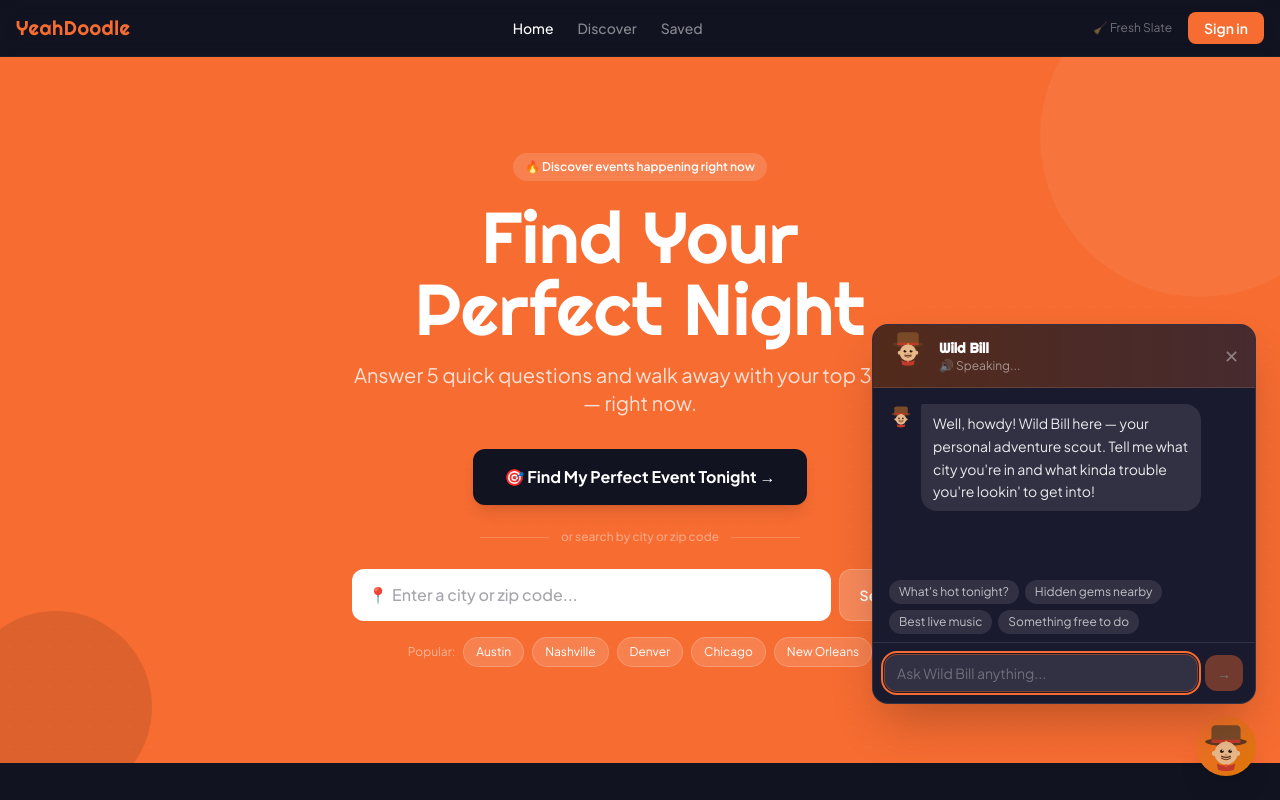
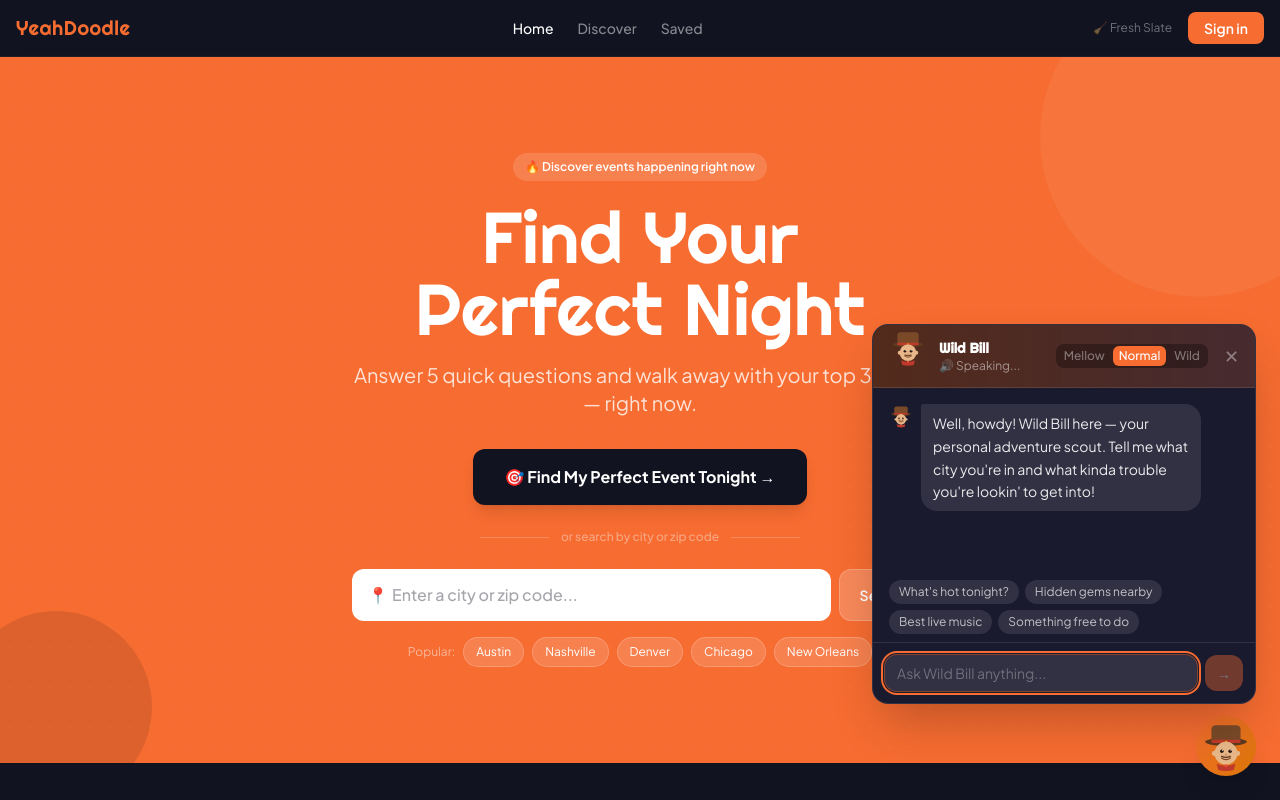
Before and after one commit to BigSaltBlake/yeahdoodle, a Next.js app: page / in a window 1280 px wide. Both pictures are taken after a click on the button "Chat with Wild Bill". Shown: the top 800 px of the page. Built offline with nearby package versions, Linux system fonts and the light colour scheme; no server answers.

Commit message:
feat: add Mellow/Normal/Wild intensity dial to Wild Bill chat

```diff
--- a/src/components/WildBill.tsx
+++ b/src/components/WildBill.tsx
@@ -12,22 +12,44 @@ interface WildBillProps {
   eventContext?: string
 }
 
-const VOICE_CONFIG = {
-  pitch: 0.55,
-  rate: 0.82,
-  volume: 0.92,
-  preferVoices: ['Google UK English Male', 'Daniel', 'Thomas', 'Alex', 'Fred'],
-}
+// ---------------------------------------------------------------------------
+// Intensity levels — controls voice AND AI persona energy
+// ---------------------------------------------------------------------------
+type Intensity = 0 | 1 | 2
 
-function speakText(text: string, onEnd?: () => void) {
+const INTENSITY_LEVELS = [
+  {
+    label: 'Mellow',
+    emoji: '🤠',
+    voice: { pitch: 0.45, rate: 0.72, volume: 0.85 },
+    promptNote: 'Keep your energy calm and measured today. Still colorful, but dialed back — like a cowboy at rest by the campfire. Less exclamation marks, shorter sentences, easy pace.',
+  },
+  {
+    label: 'Normal',
+    emoji: '🤠',
+    voice: { pitch: 0.55, rate: 0.82, volume: 0.92 },
+    promptNote: '',  // default persona — no extra note
+  },
+  {
+    label: 'Wild',
+    emoji: '🔥',
+    voice: { pitch: 0.70, rate: 0.95, volume: 1.0 },
+    promptNote: "You're fired up today, partner! Full cowboy energy — more exclamation marks, more catchphrases, more color. You've had three cups of trail coffee and you are READY. Don't hold back.",
+  },
+]
+
+const PREFER_VOICES = ['Google UK English Male', 'Daniel', 'Thomas', 'Alex', 'Fred']
+
+function speakText(text: string, intensity: Intensity, onEnd?: () => void) {
   if (typeof window === 'undefined' || !window.speechSynthesis) return
   window.speechSynthesis.cancel()
+  const cfg = INTENSITY_LEVELS[intensity].voice
   const utter = new SpeechSynthesisUtterance(text)
-  utter.pitch = VOICE_CONFIG.pitch
-  utter.rate = VOICE_CONFIG.rate
-  utter.volume = VOICE_CONFIG.volume
+  utter.pitch  = cfg.pitch
+  utter.rate   = cfg.rate
+  utter.volume = cfg.volume
   const voices = window.speechSynthesis.getVoices()
-  for (const name of VOICE_CONFIG.preferVoices) {
+  for (const name of PREFER_VOICES) {
     const v = voices.find(v => v.name.includes(name))
     if (v) { utter.voice = v; break }
   }
@@ -35,24 +57,42 @@ function speakText(text: string, onEnd?: () => void) {
   window.speechSynthesis.speak(utter)
 }
 
+// ---------------------------------------------------------------------------
+// Wild Bill SVG avatar
+// ---------------------------------------------------------------------------
 function CowboyAvatar({ size = 44, animate = false }: { size?: number; animate?: boolean }) {
   return (
-    <div className={`relative shrink-0 ${animate ? 'animate-bounce' : ''}`} style={{ width: size, height: size }}>
+    <div
+      className={`relative shrink-0 ${animate ? 'animate-bounce' : ''}`}
+      style={{ width: size, height: size }}
+    >
       <svg viewBox="0 0 100 100" xmlns="http://www.w3.org/2000/svg" width={size} height={size}>
+        {/* Hat brim */}
         <ellipse cx="50" cy="42" rx="40" ry="8" fill="#5c3a1e" />
+        {/* Hat crown */}
         <rect x="22" y="10" width="56" height="34" rx="8" fill="#7a4a28" />
+        {/* Hat band */}
         <rect x="22" y="38" width="56" height="6" rx="2" fill="#c0392b" />
+        {/* Hat star badge */}
         <text x="50" y="44" textAnchor="middle" fontSize="8" fill="#f1c40f">★</text>
+        {/* Face */}
         <circle cx="50" cy="64" r="22" fill="#e8b88a" />
+        {/* Eyes */}
         <circle cx="42" cy="60" r="3.5" fill="#2c1810" />
         <circle cx="58" cy="60" r="3.5" fill="#2c1810" />
+        {/* Eye shine */}
         <circle cx="43.5" cy="58.5" r="1" fill="white" />
         <circle cx="59.5" cy="58.5" r="1" fill="white" />
+        {/* Nose */}
         <ellipse cx="50" cy="67" rx="3" ry="2" fill="#d4956b" />
+        {/* Smile */}
         <path d="M41 73 Q50 80 59 73" stroke="#7a3b1e" strokeWidth="2" fill="none" strokeLinecap="round" />
+        {/* Mustache */}
         <path d="M42 70 Q50 74 58 70" stroke="#5c3a1e" strokeWidth="3" fill="none" strokeLinecap="round" />
+        {/* Ears */}
         <circle cx="28" cy="64" r="5" fill="#e8b88a" />
         <circle cx="72" cy="64" r="5" fill="#e8b88a" />
+        {/* Bandana around neck */}
         <path d="M32 84 Q50 92 68 84 L65 96 Q50 100 35 96 Z" fill="#c0392b" />
         <circle cx="50" cy="88" r="3" fill="#e74c3c" />
       </svg>
@@ -60,33 +100,56 @@ function CowboyAvatar({ size = 44, animate = false }: { size?: number; animate?:
   )
 }
 
+// ---------------------------------------------------------------------------
+// Main component
+// ---------------------------------------------------------------------------
 export default function WildBill({ city, eventContext }: WildBillProps) {
-  const [open, setOpen] = useState(false)
-  const [messages, setMessages] = useState<Message[]>([])
-  const [input, setInput] = useState('')
+  const [open, setOpen]           = useState(false)
+  const [messages, setMessages]   = useState<Message[]>([])
+  const [input, setInput]         = useState('')
   const [streaming, setStreaming] = useState(false)
   const [showBadge, setShowBadge] = useState(false)
   const [billSpeaking, setBillSpeaking] = useState(false)
-  const [showTagline, setShowTagline] = useState(false)
+  const [showTagline, setShowTagline]   = useState(false)
+  const [intensity, setIntensity] = useState<Intensity>(1)
+
   const messagesEndRef = useRef<HTMLDivElement>(null)
-  const inputRef = useRef<HTMLInputElement>(null)
-  const abortRef = useRef<AbortController | null>(null)
+  const inputRef       = useRef<HTMLInputElement>(null)
+  const abortRef       = useRef<AbortController | null>(null)
 
+  // Restore saved intensity preference
+  useEffect(() => {
+    try {
+      const saved = localStorage.getItem('wb_intensity')
+      if (saved === '0' || saved === '1' || saved === '2') {
+        setIntensity(Number(saved) as Intensity)
+      }
+    } catch { /* ignore */ }
+  }, [])
+
+  const saveIntensity = (level: Intensity) => {
+    setIntensity(level)
+    try { localStorage.setItem('wb_intensity', String(level)) } catch { /* ignore */ }
+  }
+
+  // Play catchphrase on first visit this session
   useEffect(() => {
     const played = sessionStorage.getItem('wb_intro')
     if (played) return
     sessionStorage.setItem('wb_intro', '1')
+
     const doPlay = () => {
       setTimeout(() => {
         setShowTagline(true)
         setBillSpeaking(true)
-        speakText('Yeah Doodle!', () => {
+        speakText('Yeah Doodle!', intensity, () => {
           setBillSpeaking(false)
           setTimeout(() => setShowTagline(false), 1500)
           setTimeout(() => setShowBadge(true), 800)
         })
       }, 1800)
     }
+
     if (window.speechSynthesis.getVoices().length > 0) {
       doPlay()
     } else {
@@ -95,12 +158,13 @@ export default function WildBill({ city, eventContext }: WildBillProps) {
         doPlay()
       }
     }
-  }, [])
+  }, []) // eslint-disable-line react-hooks/exhaustive-deps
 
+  // Scroll to bottom when messages update
   useEffect(() => {
     messagesEndRef.current?.scrollIntoView({ behavior: 'smooth' })
   }, [messages])
-
+  // Focus input + greeting when panel opens
   useEffect(() => {
     if (open) {
       setTimeout(() => inputRef.current?.focus(), 100)
@@ -111,34 +175,39 @@ export default function WildBill({ city, eventContext }: WildBillProps) {
           : `Well, howdy! Wild Bill here — your personal adventure scout. Tell me what city you're in and what kinda trouble you're lookin' to get into!`
         setMessages([{ role: 'assistant', content: greeting }])
         setBillSpeaking(true)
-        speakText(greeting, () => setBillSpeaking(false))
+        speakText(greeting, intensity, () => setBillSpeaking(false))
       }
     } else {
       window.speechSynthesis?.cancel()
       setBillSpeaking(false)
     }
-  }, [open])
+  }, [open]) // eslint-disable-line react-hooks/exhaustive-deps
 
   const sendMessage = useCallback(async (text: string) => {
     if (!text.trim() || streaming) return
+
     const userMsg: Message = { role: 'user', content: text.trim() }
     const newMessages = [...messages, userMsg]
     setMessages(newMessages)
     setInput('')
     setStreaming(true)
     setMessages(prev => [...prev, { role: 'assistant', content: '' }])
+
     abortRef.current = new AbortController()
     let fullText = ''
+
     try {
       const res = await fetch('/api/wild-bill', {
         method: 'POST',
         headers: { 'Content-Type': 'application/json' },
-        body: JSON.stringify({ messages: newMessages, city, eventContext }),
+        body: JSON.stringify({ messages: newMessages, city, eventContext, intensity }),
         signal: abortRef.current.signal,
       })
-      const reader = res.body?.getReader()
+
+      const reader  = res.body?.getReader()
       const decoder = new TextDecoder()
       if (!reader) throw new Error('No stream')
+
       while (true) {
         const { done, value } = await reader.read()
         if (done) break
@@ -163,54 +232,109 @@ export default function WildBill({ city, eventContext }: WildBillProps) {
       if (fullText) {
         const speakable = fullText.length > 200 ? fullText.substring(0, 200) + '...' : fullText
         setBillSpeaking(true)
-        speakText(speakable, () => setBillSpeaking(false))
+        speakText(speakable, intensity, () => setBillSpeaking(false))
       }
     }
-  }, [messages, streaming, city, eventContext])
+  }, [messages, streaming, city, eventContext, intensity])
 
   const handleSubmit = (e: React.FormEvent) => {
     e.preventDefault()
     sendMessage(input)
   }
 
-  const QUICK_PROMPTS = ["What's hot tonight?", "Hidden gems nearby", "Best live music", "Something free to do"]
+  const QUICK_PROMPTS = [
+    "What's hot tonight?",
+    'Hidden gems nearby',
+    'Best live music',
+    'Something free to do',
+  ]
 
   return (
     <>
+      {/* "Yeah Doodle!" speech bubble */}
       {showTagline && (
-        <div className="fixed bottom-24 right-6 z-50">
+        <div className="fixed bottom-24 right-6 z-50 animate-fade-in">
           <div className="bg-yd-orange text-white font-display text-lg px-4 py-2 rounded-2xl rounded-br-none shadow-lg">
             Yeah Doodle! 🤠
           </div>
         </div>
       )}
-      <button onClick={() => setOpen(o => !o)} aria-label="Chat with Wild Bill" className="fixed bottom-6 right-6 z-50 group">
+
+      {/* Floating trigger button */}
+      <button
+        onClick={() => setOpen(o => !o)}
+        aria-label="Chat with Wild Bill"
+        className="fixed bottom-6 right-6 z-50 group"
+      >
         <div className="relative">
-          {billSpeaking && <span className="absolute inset-0 rounded-full bg-yd-orange/40 animate-ping" />}
+          {billSpeaking && (
+            <span className="absolute inset-0 rounded-full bg-yd-orange/40 animate-ping" />
+          )}
           <div className="relative bg-gradient-to-br from-yd-orange to-amber-600 rounded-full p-1 shadow-xl hover:scale-105 transition-transform">
             <CowboyAvatar size={52} />
           </div>
           {showBadge && !open && (
-            <span className="absolute -top-1 -right-1 w-5 h-5 bg-red-500 rounded-full flex items-center justify-center text-xs font-bold text-white animate-bounce">1</span>
+            <span className="absolute -top-1 -right-1 w-5 h-5 bg-red-500 rounded-full flex items-center justify-center text-xs font-bold text-white animate-bounce">
+              1
+            </span>
           )}
-          <div className="absolute bottom-full right-0 mb-2 whitespace-nowrap bg-black/80 text-white text-xs px-2 py-1 rounded opacity-0 group-hover:opacity-100 transition-opacity pointer-events-none">Chat with Wild Bill</div>
+          <div className="absolute bottom-full right-0 mb-2 whitespace-nowrap bg-black/80 text-white text-xs px-2 py-1 rounded opacity-0 group-hover:opacity-100 transition-opacity pointer-events-none">
+            Chat with Wild Bill
+          </div>
         </div>
       </button>
+
+      {/* Chat panel */}
       {open && (
         <div className="fixed bottom-24 right-6 z-50 w-80 sm:w-96 flex flex-col rounded-2xl overflow-hidden shadow-2xl border border-white/10 bg-[#1a1a2e]">
+          {/* Header */}
           <div className="flex items-center gap-3 px-4 py-3 bg-gradient-to-r from-amber-900/60 to-yd-orange/20 border-b border-white/10">
             <CowboyAvatar size={38} animate={billSpeaking} />
             <div className="flex-1 min-w-0">
               <div className="font-display text-white text-sm font-bold">Wild Bill</div>
-              <div className="text-white/50 text-xs truncate">{billSpeaking ? '🔊 Speaking...' : streaming ? 'Scouting...' : 'Your adventure guide'}</div>
+              <div className="text-white/50 text-xs truncate">
+                {billSpeaking ? '🔊 Speaking...' : streaming ? 'Scouting...' : 'Your adventure guide'}
+              </div>
             </div>
-            <button onClick={() => setOpen(false)} className="text-white/40 hover:text-white/80 transition-colors text-lg">✕</button>
+
+            {/* Intensity dial */}
+            <div className="flex items-center gap-0.5 bg-black/30 rounded-lg p-0.5" title="Wild Bill's energy level">
+              {INTENSITY_LEVELS.map((lvl, i) => (
+                <button
+                  key={lvl.label}
+                  onClick={() => saveIntensity(i as Intensity)}
+                  title={lvl.label}
+                  className={`text-xs px-1.5 py-0.5 rounded-md transition-all font-medium ${
+                    intensity === i
+                      ? 'bg-yd-orange text-white shadow-sm'
+                      : 'text-white/40 hover:text-white/70'
+                  }`}
+                >
+                  {lvl.label}
+                </button>
+              ))}
+            </div>
+
+            <button
+              onClick={() => setOpen(false)}
+              className="text-white/40 hover:text-white/80 transition-colors text-lg ml-1"
+            >
+              ✕
+            </button>
           </div>
+
+          {/* Messages */}
           <div className="flex-1 overflow-y-auto p-4 space-y-3 max-h-80 min-h-48">
             {messages.map((msg, i) => (
               <div key={i} className={`flex gap-2 ${msg.role === 'user' ? 'justify-end' : 'justify-start'}`}>
                 {msg.role === 'assistant' && <CowboyAvatar size={24} />}
-                <div className={`max-w-[80%] rounded-2xl px-3 py-2 text-sm leading-relaxed ${msg.role === 'user' ? 'bg-yd-orange text-white rounded-tr-sm' : 'bg-white/10 text-white/90 rounded-tl-sm'}`}>
+                <div
+                  className={`max-w-[80%] rounded-2xl px-3 py-2 text-sm leading-relaxed ${
+                    msg.role === 'user'
+                      ? 'bg-yd-orange text-white rounded-tr-sm'
+                      : 'bg-white/10 text-white/90 rounded-tl-sm'
+                  }`}
+                >
                   {msg.content || (
                     <span className="flex gap-1 py-1">
                       <span className="w-1.5 h-1.5 rounded-full bg-white/40 animate-bounce" style={{ animationDelay: '0ms' }} />
@@ -223,16 +347,39 @@ export default function WildBill({ city, eventContext }: WildBillProps) {
             ))}
             <div ref={messagesEndRef} />
           </div>
+
+          {/* Quick prompts (only show before first user message) */}
           {messages.filter(m => m.role === 'user').length === 0 && (
             <div className="px-4 pb-2 flex flex-wrap gap-1.5">
               {QUICK_PROMPTS.map(p => (
-                <button key={p} onClick={() => sendMessage(p)} className="text-xs bg-white/10 hover:bg-yd-orange/30 text-white/70 hover:text-white px-2.5 py-1 rounded-full transition-colors">{p}</button>
+                <button
+                  key={p}
+                  onClick={() => sendMessage(p)}
+                  className="text-xs bg-white/10 hover:bg-yd-orange/30 text-white/70 hover:text-white px-2.5 py-1 rounded-full transition-colors"
+                >
+                  {p}
+                </button>
               ))}
             </div>
           )}
+
+          {/* Input */}
           <form onSubmit={handleSubmit} className="flex gap-2 px-3 py-3 border-t border-white/10">
-            <input ref={inputRef} value={input} onChange={e => setInput(e.target.value)} placeholder="Ask Wild Bill anything..." disabled={streaming} className="flex-1 bg-white/10 text-white placeholder-white/30 text-sm rounded-xl px-3 py-2 outline-none focus:ring-1 focus:ring-yd-orange/50 disabled:opacity-50" />
-            <button type="submit" disabled={!input.trim() || streaming} className="bg-yd-orange hover:bg-amber-500 disabled:opacity-40 text-white rounded-xl px-3 py-2 text-sm font-bold transition-colors">→</button>
+            <input
+              ref={inputRef}
+              value={input}
+              onChange={e => setInput(e.target.value)}
+              placeholder="Ask Wild Bill anything..."
+              disabled={streaming}
+              className="flex-1 bg-white/10 text-white placeholder-white/30 text-sm rounded-xl px-3 py-2 outline-none focus:ring-1 focus:ring-yd-orange/50 disabled:opacity-50"
+            />
+            <button
+              type="submit"
+              disabled={!input.trim() || streaming}
+              className="bg-yd-orange hover:bg-amber-500 disabled:opacity-40 text-white rounded-xl px-3 py-2 text-sm font-bold transition-colors"
+            >
+              →
+            </button>
           </form>
         </div>
       )}
```
